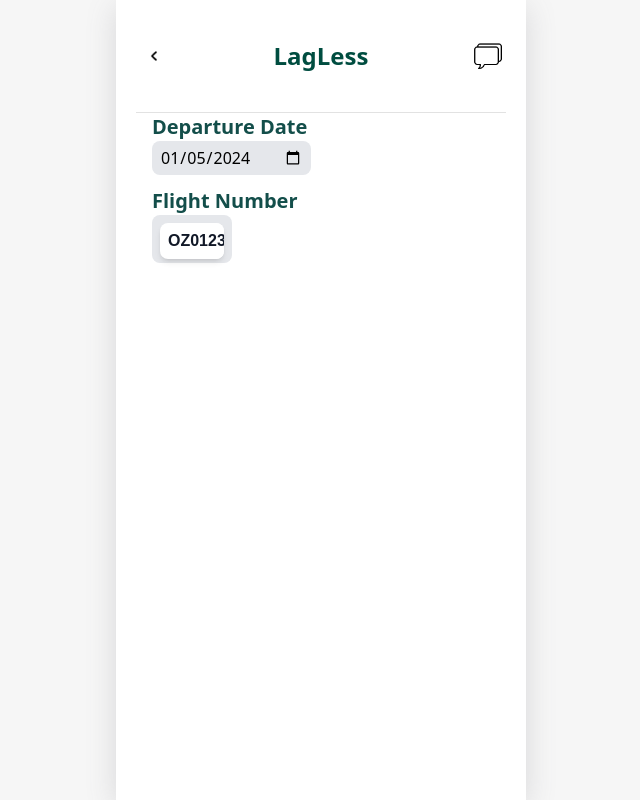
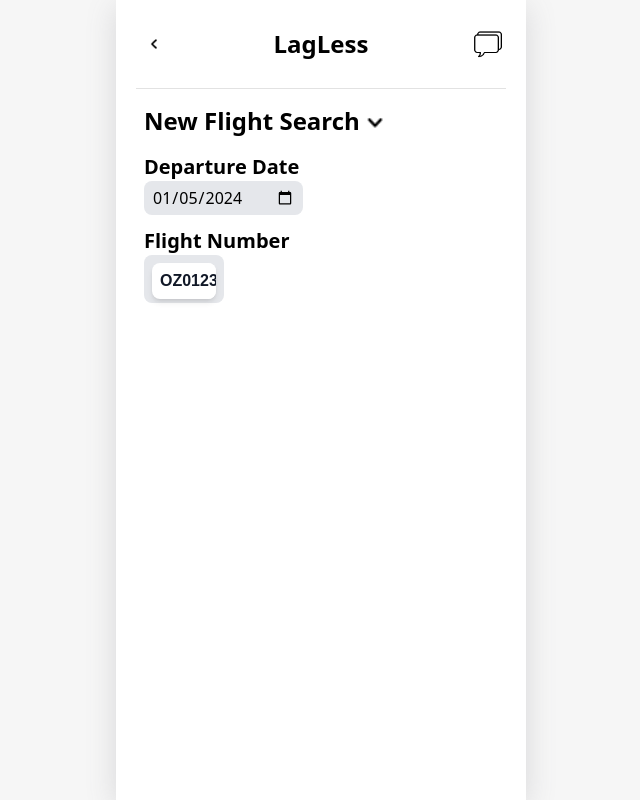
Before and after one commit to iyk2h/jubilant-goggles, a Next.js app: page /en/flights/input in a window 1280 px wide. Shown: the whole page, without its empty margins (319-959 px from the left). Built offline with nearby package versions, Linux system fonts and the light colour scheme; a web font is replaced by a local one.

Commit message:
refactor: 비행 추가 화면 UI/UX 변경
dropdown menu 적용

```diff
--- a/app/[locale]/flights/input/page.js
+++ b/app/[locale]/flights/input/page.js
@@ -2,9 +2,145 @@
 
 import FlightInfo from "@/app/components/FlightInfo";
 import { useFlightsActions } from "../layout";
+import { useState, useEffect, useRef } from "react";
+import FlightHistoryLayout from "@/app/components/FlightHistoryLayout";
+import { useTranslations } from "next-intl";
+import { CheckIcon, DropdownIcon } from "@/app/utils/icon/Icon";
 
 export default function FlightInputLayout() {
+  const t = useTranslations("AddFlight");
   const { addFlight } = useFlightsActions();
 
-  return <FlightInfo addFlight={addFlight} />;
+  const [isDropdownOpen, setDropdownOpen] = useState(false);
+  const dropdownRef = useRef(null);
+
+  const toggleDropdown = () => {
+    setDropdownOpen(!isDropdownOpen);
+  };
+
+  const handleSelect = (selectedItem) => {
+    setFlag(selectedItem);
+    setDropdownOpen(false);
+  };
+
+  useEffect(() => {
+    const closeDropdown = (event) => {
+      if (dropdownRef.current && !dropdownRef.current.contains(event.target)) {
+        setDropdownOpen(false);
+      }
+    };
+
+    document.addEventListener("click", closeDropdown);
+
+    return () => {
+      document.removeEventListener("click", closeDropdown);
+    };
+  }, [dropdownRef]);
+
+  const [flag, setFlag] = useState(true);
+
+  const [history, setHistory] = useState([]);
+
+  useEffect(() => {
+    const storedHistory = localStorage.getItem("flightHistory");
+    if (storedHistory) {
+      const parsedHistory = JSON.parse(storedHistory);
+      const today = new Date();
+
+      const filteredHistory = parsedHistory.filter((item) => {
+        const keyDate = new Date(
+          item.key.substring(0, 8).replace(/(\d{4})(\d{2})(\d{2})/, "$1-$2-$3")
+        );
+        return keyDate >= today;
+      });
+
+      setHistory(filteredHistory);
+    }
+  }, []);
+
+  const addResponse = (key, response) => {
+    addFlight(key, response);
+
+    const updatedFlights = history.filter((item) => item.key !== key);
+    const newHistory = [{ key, response }, ...updatedFlights.slice(0, 11)];
+
+    localStorage.setItem("flightHistory", JSON.stringify(newHistory));
+    setHistory(newHistory);
+  };
+
+  return (
+    <>
+      <div
+        className="relative inline-block text-left px-2 pb-2"
+        ref={dropdownRef}
+      >
+        <div
+          className="flex text-2xl font-bold cursor-pointer"
+          onClick={toggleDropdown}
+        >
+          {flag ? t("search_new_air_info") : t("recent_view_list")}
+          <DropdownIcon />
+        </div>
+        {isDropdownOpen && (
+          <div className="origin-top-right absolute left-0 mt-2 w-48 rounded-lg shadow-2xl bg-white ring-1 ring-black ring-opacity-5 focus:outline-none">
+            <div
+              className="py-1"
+              role="menu"
+              aria-orientation="vertical"
+              aria-labelledby="options-menu"
+            >
+              <div
+                onClick={() => handleSelect(true)}
+                className="block px-4 py-2 text-sm text-gray-700 hover:bg-gray-100 hover:text-gray-900 border-b-2"
+                role="menuitem"
+              >
+                <div className="flex gap-1">
+                  {flag ? <CheckIcon /> : <>ㅤㅤ</>}
+                  {t("search_new_air_info")}
+                </div>
+              </div>
+              <div
+                onClick={() => {
+                  if (history.length > 0) handleSelect(false);
+                }}
+                className={`block px-4 py-2 text-sm text-gray-700  ${
+                  history.length > 0
+                    ? "hover:bg-gray-100 hover:text-gray-900"
+                    : ""
+                }`}
+                role="menuitem"
+              >
+                <div className="flex gap-1">
+                  {flag ? <>ㅤㅤ</> : <CheckIcon />}
+                  {t("recent_view_list")}
+                </div>
+              </div>
+            </div>
+          </div>
+        )}
+      </div>
+
+      {flag ? (
+        <div className="mt-2">
+          <FlightInfo addFlight={addResponse} />
+        </div>
+      ) : (
+        <div className="mt-2">
+          <section className="px-2">
+            {history.length > 0 ? (
+              <div>
+                <FlightHistoryLayout
+                  history={history}
+                  onConfirm={addResponse}
+                  onClickTitle={t("select")}
+                />
+              </div>
+            ) : (
+              <></>
+            )}
+          </section>
+        </div>
+      )}
+    </>
+  );
 }
--- a/app/[locale]/flights/page.js
+++ b/app/[locale]/flights/page.js
@@ -86,7 +86,7 @@ export default function Flights() {
   };
 
   return (
-    <div className="px-4">
+    <div className="px-2">
       <>
         <section>
           {flights.length > 0 && (
@@ -110,7 +110,7 @@ export default function Flights() {
 
           {flights.length <= 3 && (
             <div
-              className="bg-gray-100 text-center py-3 my-3 rounded-xl text-lg cursor-pointer"
+              className="bg-gray-100 text-center py-3 my-2 rounded-xl text-lg cursor-pointer"
               onClick={addFlight}
             >
               {t("add_flight")}
--- a/app/components/FlightHistoryLayout.js
+++ b/app/components/FlightHistoryLayout.js
@@ -2,7 +2,7 @@ import React, { useState } from "react";
 import FlightInfoDisplay from "./FlightInfoLayout";
 import MyButton from "./MyButton";
 
-const FlightHistoryLayout = ({ title, history, onConfirm, onClickTitle }) => {
+const FlightHistoryLayout = ({ history, onConfirm, onClickTitle }) => {
   const gap = 4;
 
   const [visibleItems, setVisibleItems] = useState(0);
@@ -20,7 +20,6 @@ const FlightHistoryLayout = ({ title, history, onConfirm, onClickTitle }) => {
 
   return (
     <div>
-      <h2 className="text-xl font-bold text-teal-900">{title}</h2>
       {history.slice(visibleItems, visibleItems + gap).map((info, index) => (
         <div className="py-2" key={index}>
           <FlightInfoDisplay
--- a/app/components/FlightInfo.js
+++ b/app/components/FlightInfo.js
@@ -1,4 +1,4 @@
-import React, { useEffect, useState, useRef } from "react";
+import React, { useEffect, useState } from "react";
 import axios from "axios";
 
 import airlines from "../data/airlines.json";
@@ -7,7 +7,6 @@ import SelectorAirportCode from "../components/SelectorAirportCode";
 import { Nanum_Gothic_Coding } from "next/font/google";
 import { getDateForCalender, removeHyphens } from "../utils/DateUtils";
 import FlightInfoLayout from "./FlightInfoLayout";
-import FlightHistoryLayout from "./FlightHistoryLayout";
 import { LoadingIcon } from "../utils/icon/Icon";
 import { useTranslations } from "next-intl";
 
@@ -18,7 +17,6 @@ const nanum_Gothic_Coding = Nanum_Gothic_Coding({
 
 const FlightInfo = ({ addFlight }) => {
   const t = useTranslations("AddFlight");
-  const flightNumRef = useRef();
 
   const today = getDateForCalender();
 
@@ -90,41 +88,12 @@ const FlightInfo = ({ addFlight }) => {
     });
   };
 
-  const [history, setHistory] = useState([]);
-
-  useEffect(() => {
-    const storedHistory = localStorage.getItem("flightHistory");
-    if (storedHistory) {
-      const parsedHistory = JSON.parse(storedHistory);
-      const today = new Date();
-
-      const filteredHistory = parsedHistory.filter((item) => {
-        const keyDate = new Date(
-          item.key.substring(0, 8).replace(/(\d{4})(\d{2})(\d{2})/, "$1-$2-$3")
-        );
-        return keyDate >= today;
-      });
-
-      setHistory(filteredHistory);
-    }
-  }, []);
-
-  const addResponse = (key, response) => {
-    addFlight(key, response);
-
-    const updatedFlights = history.filter((item) => item.key !== key);
-    const newHistory = [{ key, response }, ...updatedFlights.slice(0, 11)];
-
-    localStorage.setItem("flightHistory", JSON.stringify(newHistory));
-    setHistory(newHistory);
-  };
-
   return (
     <div>
       <div>
         <section>
-          <div className="pl-4">
-            <h2 className="text-xl font-bold text-teal-900">{t("date")}</h2>
+          <div className="pl-2">
+            <h2 className="text-xl font-bold">{t("date")}</h2>
             <div>
               <input
                 className="text-base bg-gray-200 rounded-lg px-2 py-1 cursor-pointer"
@@ -140,10 +109,8 @@ const FlightInfo = ({ addFlight }) => {
         </section>
 
         <section className="flex justify-between">
-          <div className="pl-4">
-            <h2 className="text-xl font-bold text-teal-900 pt-2 mt-1">
-              {t("flightNum")}
-            </h2>
+          <div className="pl-2">
+            <h2 className="text-xl font-bold pt-2 mt-1">{t("flightNum")}</h2>
             <div className={nanum_Gothic_Coding.className}>
               <div className=" w-20 flex flex-wrap justify-center bg-gray-200 rounded-lg p-1">
                 <div className="w-20 h-10 px-2">
@@ -168,7 +135,7 @@ const FlightInfo = ({ addFlight }) => {
             </div>
           </div>
         ) : (
-          <div className="pt-4">
+          <div className="">
             {responses[key] && responses[key].length !== 0 ? (
               <div>
                 {responses[key].map((flightInfo, index) => (
@@ -177,7 +144,7 @@ const FlightInfo = ({ addFlight }) => {
                       <FlightInfoLayout
                         flightInfo={flightInfo}
                         onConfirm={() => {
-                          addResponse(
+                          addFlight(
                             key + "_" + flightInfo.arrivalAirportCode,
                             flightInfo
                           );
@@ -195,20 +162,6 @@ const FlightInfo = ({ addFlight }) => {
             )}
           </div>
         )}
-        <section className="py-4">
-          {history.length > 0 ? (
-            <div>
-              <FlightHistoryLayout
-                title={t("recent_view_list")}
-                history={history}
-                onConfirm={addResponse}
-                onClickTitle={t("select")}
-              />
-            </div>
-          ) : (
-            <></>
-          )}
-        </section>
       </div>
     </div>
   );
--- a/app/components/MyHeader.js
+++ b/app/components/MyHeader.js
@@ -9,7 +9,7 @@ export default function MyHeader({ headText, leftChild, rightChild }) {
   const pathname = usePathname();
   const locale = useLocale();
   return (
-    <div className="myHeader flex justify-center py-5 text-2xl font-bold">
+    <div className="myHeader flex justify-center py-2 text-2xl mb-4 font-bold">
       <header className="flex w-full items-center">
         <div
           className="head_btn_left py-5 cursor-pointer"
@@ -51,7 +51,6 @@ export default function MyHeader({ headText, leftChild, rightChild }) {
 
         .head_text {
           width: 80%;
-          color: #004d40;
           text-align: center;
         }
 
--- a/app/components/SelectorAirportCode.js
+++ b/app/components/SelectorAirportCode.js
@@ -48,7 +48,7 @@ function SelectorAirportCode({ data, selected, setSelected, setCode, setNum }) {
         <div className="relative mt-1 ">
           <div className="relative cursor-default overflow-hidden rounded-lg bg-white text-left shadow-md focus:outline-none focus-visible:ring-2 focus-visible:ring-white focus-visible:ring-opacity-75 focus-visible:ring-offset-2 focus-visible:ring-offset-teal-300 sm:text-sm">
             <Combobox.Input
-              className="outline-none border-none py-2 mx-2 text-base font-bold leading-5 text-gray-900 focus:ring-0 "
+              className="outline-none border-none py-2 mx-2 text-base font-bold leading-5 text-gray-900 focus:ring-0 ml-2"
               displayValue={(person) => person.iata}
               onClick={() => {
                 setSelected({ iata: "" });
--- a/messages/en.json
+++ b/messages/en.json
@@ -20,6 +20,7 @@
     "date": "Departure Date",
     "flightNum": "Flight Number",
     "notFound_air_info": "No flight information found. Please double-check the date and flight number.",
+    "search_new_air_info": "New Flight Search",
     "recent_view_list": "Recent Views",
     "select": "Select"
   },
--- a/messages/ko.json
+++ b/messages/ko.json
@@ -20,6 +20,7 @@
     "date": "출발 날짜",
     "flightNum": "항공편(Flight Number)",
     "notFound_air_info": "비행 정보가 없습니다. 날짜와 항공편을 다시 확인해주세요.",
+    "search_new_air_info": "새로운 비행 조회",
     "recent_view_list": "최근 조회 내역",
     "select": "선택"
   },
```
